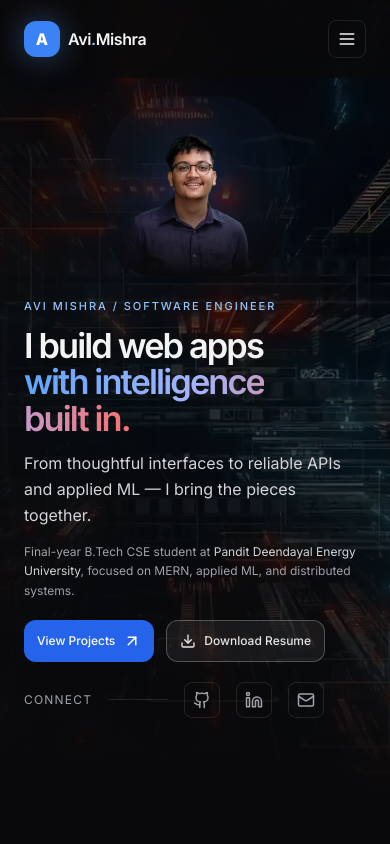
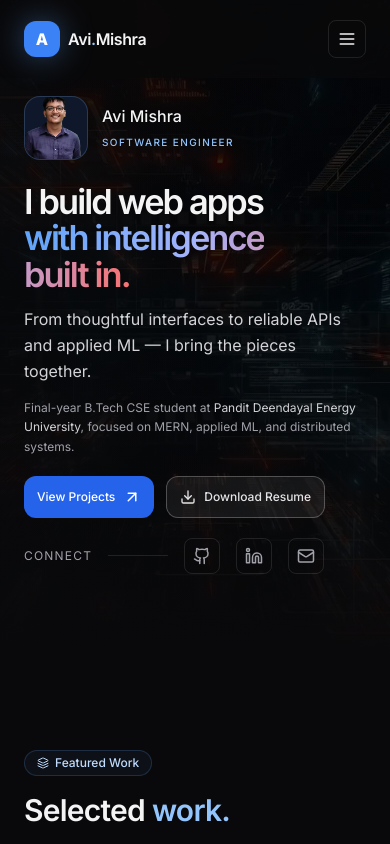
Before and after one commit to avimishra25/portfolio, a React (Vite) app: page / in a window 390 px wide. Shown: the top 844 px of the page. Built offline with nearby package versions, Linux system fonts and the light colour scheme.

Commit message:
fix: balance mobile hero layout

```diff
--- a/src/components/Hero.jsx
+++ b/src/components/Hero.jsx
@@ -88,7 +88,7 @@ export default function Hero() {
             className="absolute inset-0 h-full w-full object-cover"
           />
         )}
-        <div className="absolute inset-0 bg-black/50" />
+        <div className="absolute inset-0 bg-black/75 lg:bg-black/50" />
         <div className="absolute inset-0 bg-gradient-to-r from-[#09090b]/80 via-[#09090b]/30 to-transparent" />
         <div className="absolute inset-0 bg-gradient-to-t from-[#09090b] via-transparent to-[#09090b]/20" />
       </div>
@@ -107,7 +107,20 @@ export default function Hero() {
       <div className="relative z-10 max-w-7xl mx-auto px-6 grid lg:grid-cols-[1.2fr_1fr] gap-5 lg:gap-8 items-center w-full">
         {/* LEFT: Copy */}
         <div className="hero-copy">
-          <p className="text-sm font-medium text-blue-300 tracking-[0.18em] uppercase mb-4">Avi Mishra / Software Engineer</p>
+          <p className="hero-identity text-sm font-medium text-blue-300 tracking-[0.18em] uppercase mb-4">
+            <span className="relative block h-16 w-16 shrink-0 overflow-hidden rounded-2xl border border-blue-300/20 bg-slate-900 lg:hidden">
+              <img
+                src="/assets/avi-cutout.png"
+                alt=""
+                className="h-full w-full scale-[1.35] origin-bottom object-cover object-top"
+              />
+            </span>
+            <span className="flex flex-col gap-1 lg:block">
+              <span className="text-base tracking-normal normal-case text-zinc-100 lg:text-sm lg:text-blue-300 lg:tracking-[0.18em] lg:uppercase">Avi Mishra</span>
+              <span className="hidden lg:inline"> / </span>
+              <span className="text-[10px] tracking-[0.14em] lg:text-sm lg:tracking-[0.18em]">Software Engineer</span>
+            </span>
+          </p>
           <motion.h1
             initial={{ opacity: 0, y: 20 }}
             animate={{ opacity: 1, y: 0 }}
@@ -196,7 +209,7 @@ export default function Hero() {
           animate={{ opacity: 1, scale: 1 }}
           transition={{ duration: 0.9, ease: 'easeOut' }}
           style={{ perspective: 1400 }}
-          className="relative order-first lg:order-none flex items-center justify-center w-full max-w-[180px] sm:max-w-[240px] mx-auto lg:max-w-none lg:self-start lg:-mt-4"
+          className="relative hidden lg:flex items-center justify-center w-full mx-auto lg:self-start lg:-mt-4"
         >
           <div className="relative w-full lg:max-w-[540px] aspect-square">
             <div aria-hidden="true" className="absolute inset-4 rounded-full bg-blue-500/10 blur-3xl" />
--- a/src/index.css
+++ b/src/index.css
@@ -150,7 +150,7 @@ body {
   .btn-primary:active, .btn-ghost:active { translate: 0 0; }
 }
 @media (max-width: 1023px) {
-  .hero-copy > p:first-child { font-size: 11px; margin-bottom: 12px; }
+  .hero-copy > .hero-identity { display: flex; align-items: center; gap: 14px; margin-bottom: 24px; }
   .hero-copy > h1 { font-size: clamp(2.15rem, 6vw, 3.5rem); }
   .hero-copy > p { margin-top: 14px; }
   .hero-copy > p:first-child { margin-top: 0; }
```
